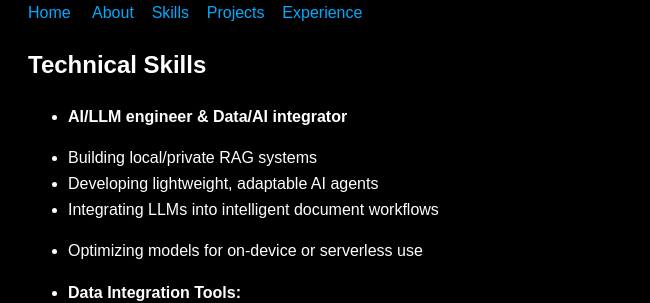
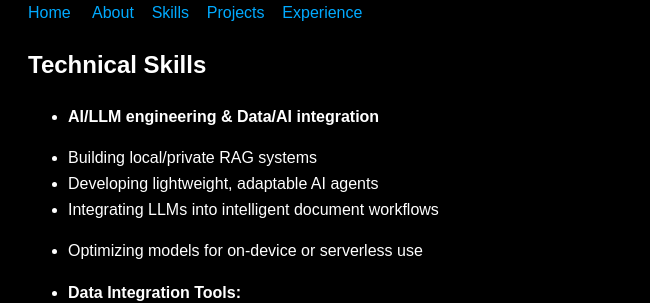
Before and after one commit to floyd011/datameshsync, a Jekyll site: the page built from skills.md, in a window 1280 px wide. Shown: the part 122-425 px from the top of the page, without its empty margins (0-650 px from the left). Built offline with Jekyll 4.4.1, drawn with Linux system fonts in a browser that asks for light colours; our own code applies the rules of GitHub Pages for plain Markdown files.

Commit message:
Update skills.md

```diff
--- a/skills.md
+++ b/skills.md
@@ -4,7 +4,7 @@
 
 ## Technical Skills
 
-- **AI/LLM engineer & Data/AI integrator**
+- **AI/LLM engineering & Data/AI integration**
 
 - Building local/private RAG systems
 - Developing lightweight, adaptable AI agents
```
